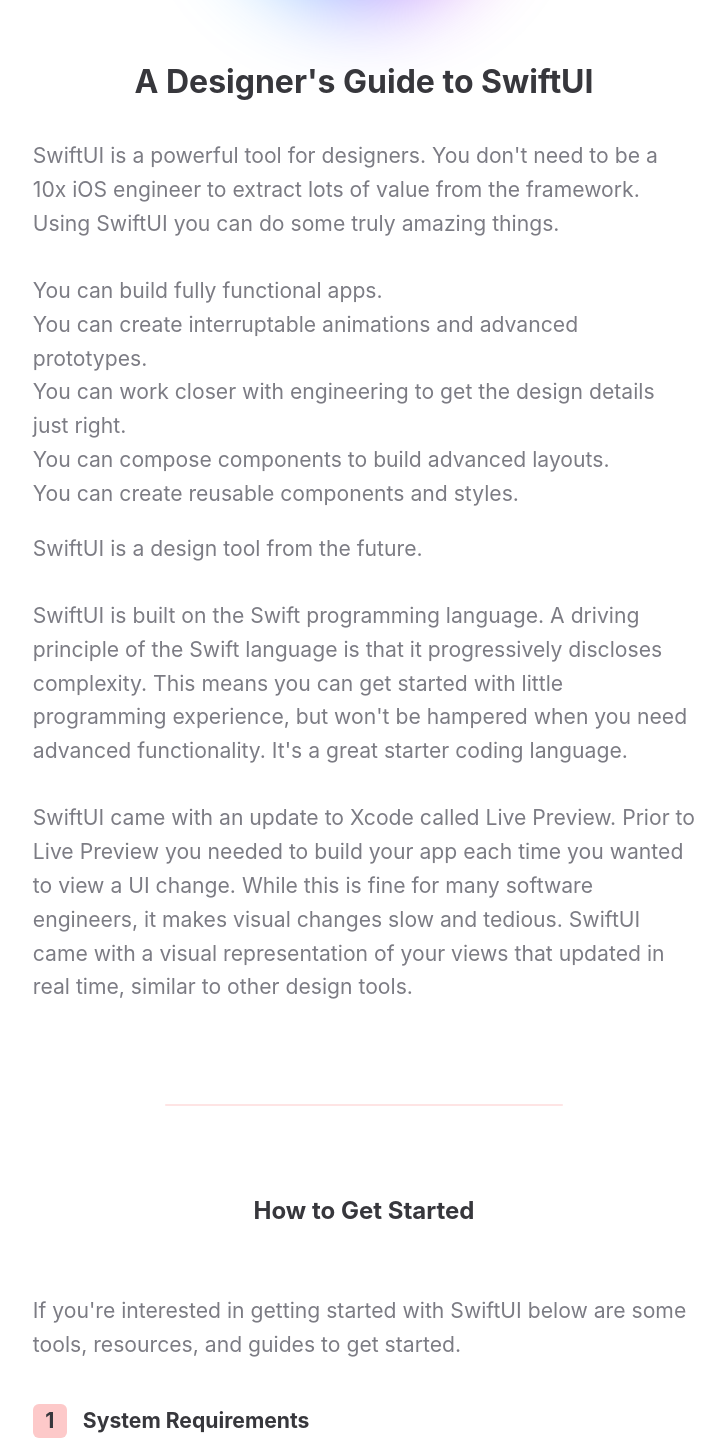
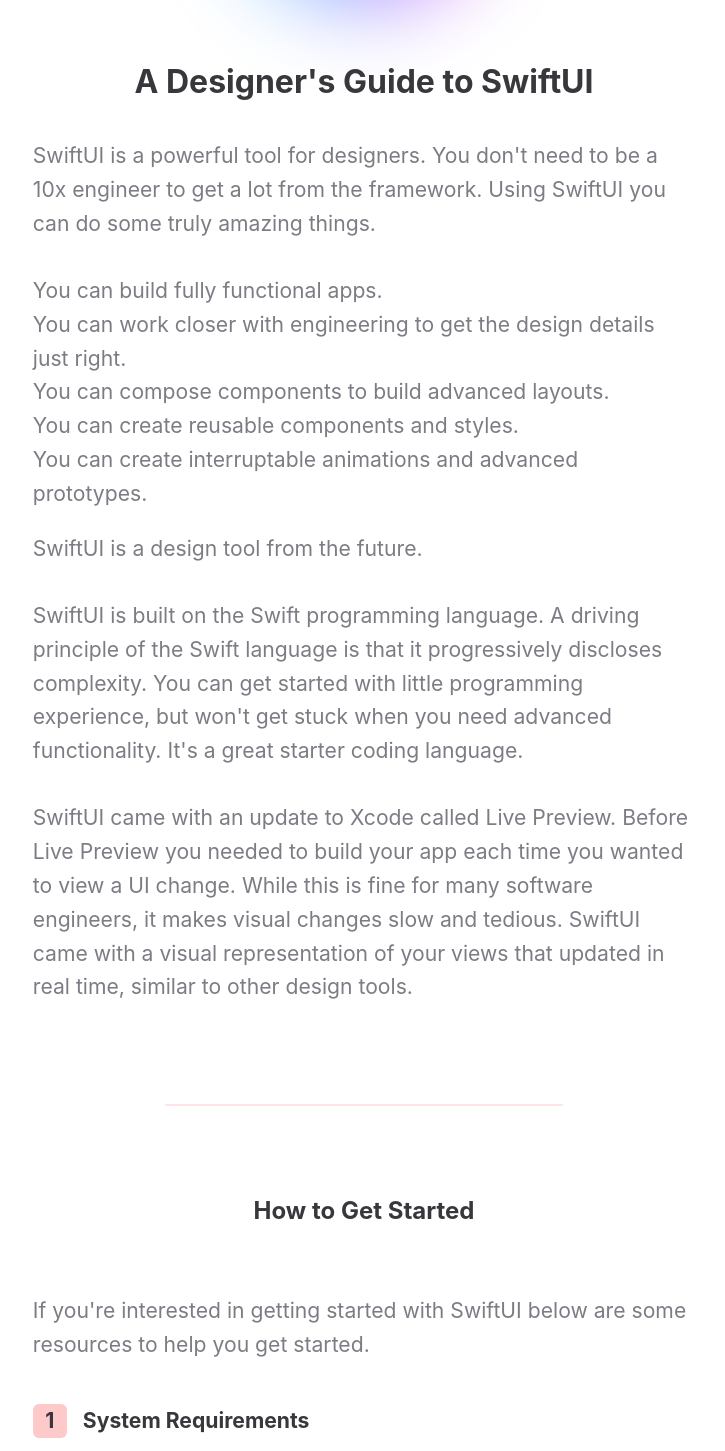
Before and after one commit to philipcdavis/swiftuifordesigners.github.io, a Next.js app: page /guide in a window 1280 px wide. Shown: the part 340-1791 px from the top of the page, without its empty margins (276-1001 px from the left). Built offline with nearby package versions, Linux system fonts and the light colour scheme.

Commit message:
edited language and added favicon for safari

```diff
--- a/components/Head.js
+++ b/components/Head.js
@@ -6,13 +6,14 @@
   const title = props.title ? props.title : "SwiftUI for Designers";
   const description = props.description
     ? props.description
-    : "SwiftUI is a powerful design tool.";
+    : "SwiftUI is a powerful tool for designers. You don't need to be a 10x engineer to get a lot from the framework.";
   const image = props.image ? props.image : "https://swiftui.design/og.png";
   return (
     <>
       <NextHead>
         <link rel="icon" type="image/svg+xml" href="/icon.svg" />
         <link rel="apple-touch-icon" href="/icon.png" />
+        <link rel="mask-icon" href="/icon.svg" color="#5D626E" />
         <meta name="viewport" content="initial-scale=1.0, width=device-width" />
       </NextHead>
       <NextSeo
--- a/pages/guide.js
+++ b/pages/guide.js
@@ -25,7 +25,8 @@
     <>
       <Head
         title="A Designer's Guide to SwiftUI"
-        description="SwiftUI is a powerful tool for designers. You don't need to be a 10x iOS engineer to extract lots of value from the framework."
+        description="SwiftUI is a powerful tool for designers. You don't need to be a 10x
+          engineer to get a lot from the framework."
       />
       <GradientBlur />
       <Logo />
@@ -47,21 +48,21 @@
 
         <p>
           SwiftUI is a powerful tool for designers. You don't need to be a 10x
-          iOS engineer to extract lots of value from the framework. Using
-          SwiftUI you can do some truly amazing things.
+          engineer to get a lot from the framework. Using SwiftUI you can do
+          some truly amazing things.
         </p>
 
         <ul>
           <li>You can build fully functional apps.</li>
-          <li>
-            You can create interruptable animations and advanced prototypes.
-          </li>
           <li>
             You can work closer with engineering to get the design details just
             right.
           </li>
           <li>You can compose components to build advanced layouts.</li>
           <li>You can create reusable components and styles.</li>
+          <li>
+            You can create interruptable animations and advanced prototypes.
+          </li>
         </ul>
 
         <p>SwiftUI is a design tool from the future.</p>
@@ -69,14 +70,14 @@
         <p>
           SwiftUI is built on the Swift programming language. A driving
           principle of the Swift language is that it progressively discloses
-          complexity. This means you can get started with little programming
-          experience, but won't be hampered when you need advanced
-          functionality. It's a great starter coding language.
+          complexity. You can get started with little programming experience,
+          but won't get stuck when you need advanced functionality. It's a great
+          starter coding language.
         </p>
         <p>
-          SwiftUI came with an update to Xcode called Live Preview. Prior to
-          Live Preview you needed to build your app each time you wanted to view
-          a UI change. While this is fine for many software engineers, it makes
+          SwiftUI came with an update to Xcode called Live Preview. Before Live
+          Preview you needed to build your app each time you wanted to view a UI
+          change. While this is fine for many software engineers, it makes
           visual changes slow and tedious. SwiftUI came with a visual
           representation of your views that updated in real time, similar to
           other design tools.
@@ -93,7 +94,7 @@
         </Text>
         <p>
           If you're interested in getting started with SwiftUI below are some
-          tools, resources, and guides to get started.
+          resources to help you get started.
         </p>
 
         <h2>
@@ -129,7 +130,7 @@
         </h2>
         <p>
           The videos from WWDC are a great way to get start learning SwiftUI.
-          Here are 4 that I found especially helpful.
+          Here are 4 that I found especially helpful for designers.
         </p>
         <Flex mx={[0, -3]} mb={"50px"} flexWrap="wrap">
           <MediaCard
@@ -212,8 +213,9 @@
           <Numeral color={colors.lightYellow}>5</Numeral>Community Resources
         </h2>
         <p>
-          There are a number of wonderful resources created by members of the
-          Swift community. Here are two that I found helpful.
+          There are many wonderful resources created by members of the Swift
+          community. Here are two that have excellent articles, interviews, and
+          videos.
         </p>
         <Flex mx={[0, -3]} mb={"50px"} flexWrap="wrap">
           <MediaCard
```
